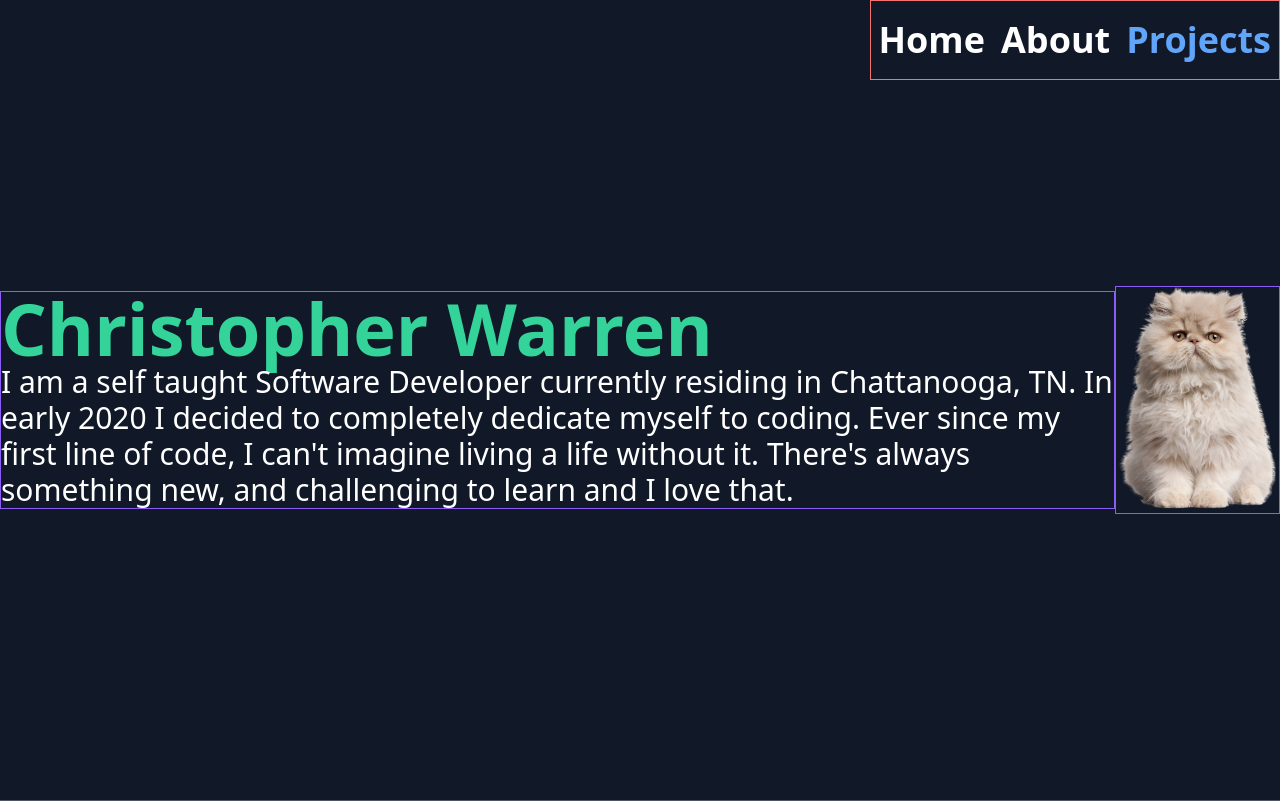
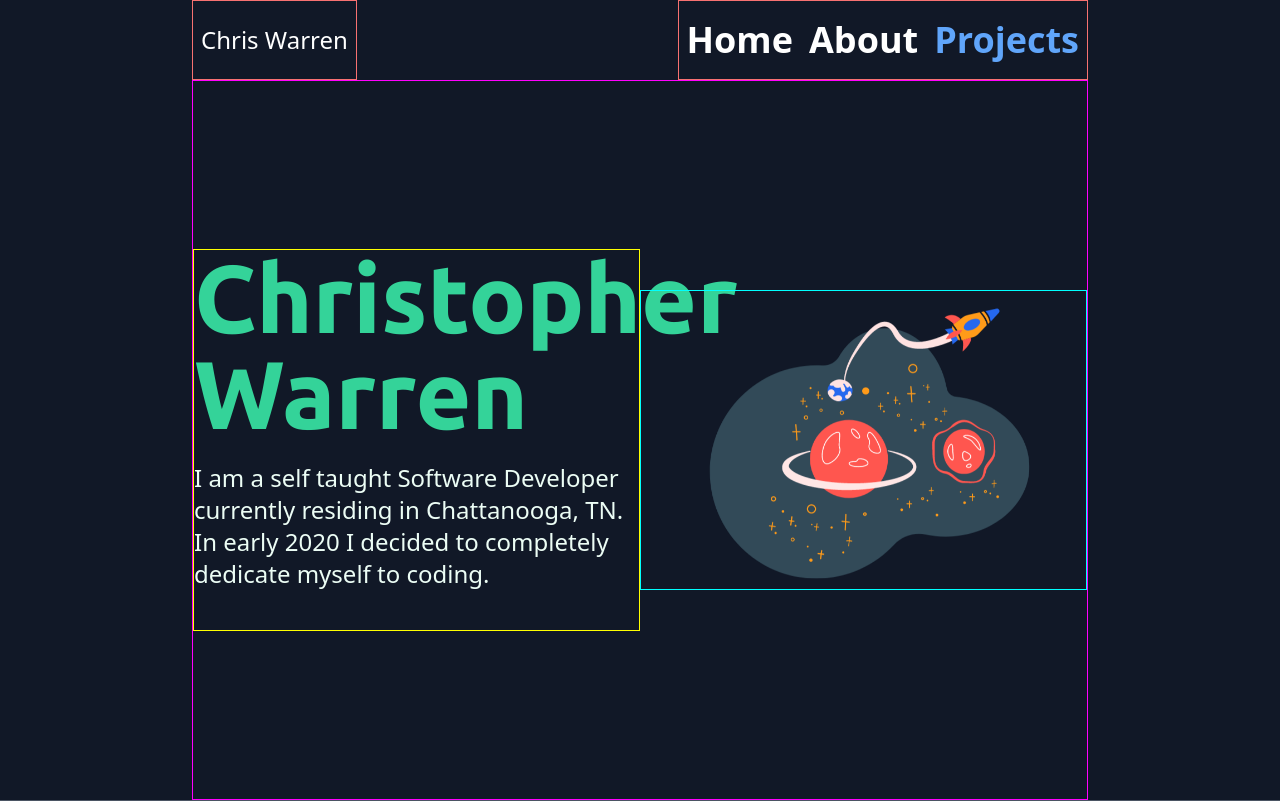
Before and after one commit to Christopher-Warren/portfoliov3, a Next.js app: page / in a window 1280 px wide. Shown: the top 801 px of the page. Built offline with nearby package versions, Linux system fonts and the light colour scheme.

Commit message:
Added font, Hid Modal on sm+, margins

```diff
--- a/components/NavBar.js
+++ b/components/NavBar.js
@@ -13,6 +13,7 @@ const NavBar = ({ activeLink, setActiveLink }) => {
     } else {
       setExpandNav(true);
     }
+
     if (isInViewport(document.getElementById("home"))) setActiveLink(0);
     if (isInViewport(document.getElementById("about"))) setActiveLink(1);
     if (isInViewport(document.getElementById("projects"))) setActiveLink(2);
@@ -20,6 +21,7 @@ const NavBar = ({ activeLink, setActiveLink }) => {
 
   useEffect(() => {
     handleScroll();
+
     window.addEventListener("scroll", handleScroll);
     return function cleanup() {
       window.removeEventListener("scroll", handleScroll);
@@ -28,7 +30,7 @@ const NavBar = ({ activeLink, setActiveLink }) => {
 
   return (
     <div
-      className={`text-2xl flex justify-end fixed top-0 w-full bg-gray-900 transition-all ease-in-out ${
+      className={`text-2xl flex fixed top-0 w-full bg-gray-900 transition-all ease-in-out ${
         expandNav ? "h-20 duration-700" : "h-16 glow-md duration-500"
       }`}
     >
--- a/components/NavItems.js
+++ b/components/NavItems.js
@@ -14,18 +14,18 @@ const NavItems = ({ activeLink }) => {
   };
 
   return (
-    <div className="flex">
+    <div className="flex justify-between w-screen mx-5 lg:mx-48">
       {/*
-      <ul className="flex items-center border border-red-400">
-        <li className="text-center px-2 ">Chris Warren</li>
-      </ul>
-
       SEE: onClick={handleLinkClick}
             className={activeLink === 0 ? "text-blue-400" : ""}
       @TODO extract nav links into standalone component
 
       */}
-      <NavModal />
+
+      <ul className="flex items-center border border-red-400">
+        <li className="text-center px-2 ">Chris Warren</li>
+      </ul>
+
       <ul className="sm:flex sm:items-center sm:text-4xl hidden font-bold border border-red-400 ">
         <li className="px-2">
           <a
@@ -55,6 +55,7 @@ const NavItems = ({ activeLink }) => {
           </a>
         </li>
       </ul>
+      <NavModal />
     </div>
   );
 };
--- a/components/NavModal.js
+++ b/components/NavModal.js
@@ -1,6 +1,6 @@
 import { useState } from "react";
 
-export default function NavModal() {
+export default function NavModal({ activeLink }) {
   const [navModal, setNavModal] = useState(false);
 
   // disables scroll bars when
@@ -25,8 +25,8 @@ export default function NavModal() {
   };
 
   return (
-    <div className="flex w-full justify-end items-center">
-      <ul className="sm:hidden  text-blue-400">
+    <div className="flex w-full sm:hidden justify-end items-center">
+      <ul className=" text-blue-400">
         <li
           onClick={handleNavModal}
           className="text-center px-2 border  border-red-100"
@@ -73,18 +73,18 @@ export default function NavModal() {
           </svg>
         </div>
         {/* Modal Link Content */}
-        <ul className="flex items-center sm:text-4xl font-bold border border-red-400 ">
-          <li className="px-2">
+        <ul className="flex flex-col items-center text-4xl font-bold border border-red-400 mt-10">
+          <li className="px-2 py-2">
             <a href="#home" onClick={handleLinkClick && handleNavModal}>
               Home
             </a>
           </li>
-          <li className="px-2">
+          <li className="px-2 py-2">
             <a href="#about" onClick={handleLinkClick && handleNavModal}>
               About
             </a>
           </li>
-          <li className="px-2">
+          <li className="px-2 py-2">
             <a href="#projects" onClick={handleLinkClick && handleNavModal}>
               Projects
             </a>
--- a/pages/_document.js
+++ b/pages/_document.js
@@ -12,6 +12,7 @@ class MyDocument extends Document {
         <Head />
         <body className="bg-gray-900 text-white">
           <link rel="icon" type="image/png" href="/favicon.png" />
+
           <Main />
           <NextScript />
         </body>
--- a/pages/index.js
+++ b/pages/index.js
@@ -16,35 +16,43 @@ export default function Home() {
           | Christopher Warren
         </title>
         <meta name="viewport" content="initial-scale=1.0, width=device-width" />
+
+        <link rel="preconnect" href="https://fonts.gstatic.com" />
+        <link
+          href="https://fonts.googleapis.com/css2?family=Ubuntu:wght@300;400;500;700&display=swap"
+          rel="stylesheet"
+        />
       </Head>
+      {/* pt-20 offsets size of NavBar
 
-      <div className="">
-        <div id="home" className="flex items-center h-screen">
-          <article className="border border-purple-500">
-            <h1 className="md:text-7xl text-4xl font-bold text-green-400">
-              Christopher Warren
+      flex lg:flex-row flex-col h-full lg:items-start lg:justify-between items-center border  lg:mx-60 border-purple-500
+      */}
+      <div className="h-screen pt-20">
+        <section
+          id="home"
+          className="test-1 h-full flex flex-col mx-5 lg:flex-row lg:mx-48 lg:items-center"
+        >
+          <article className="test-2 pb-10 lg:w-1/2">
+            <h1 className="text-green-400 text-5xl font-bold pb-5 lg:text-8xl">
+              Christopher
+              <br /> Warren
             </h1>
-
-            <p className="md:text-3xl">
+            <p className="text-2xl text-green-50">
               I am a self taught Software Developer currently residing in
               Chattanooga, TN. In early 2020 I decided to completely dedicate
-              myself to coding. Ever since my first line of code, I can't
-              imagine living a life without it. There's always something new,
-              and challenging to learn and I love that.
+              myself to coding.
             </p>
           </article>
-          <div className="border border-purple-500">
-            <img src="/kitty.png" />
+          <div className="test-3  lg:w-1/2">
+            <img src="/space2.png" />
           </div>
-        </div>
-
+        </section>
         <div className="bg-gray-600 h-screen">
           ABOUT
           <div id="about" className="mt-20">
             About
           </div>
         </div>
-
         <div className="bg-gray-600 h-screen">
           projects
           <div id="projects" className="mt-20">
--- a/styles/customstyles.css
+++ b/styles/customstyles.css
@@ -1,3 +1,7 @@
+h1 {
+  font-family: "Ubuntu", sans-serif;
+}
+
 .glow-md {
   /* box-shadow: rgba(186, 186, 190, 0.2) 0px 4px 18px 0px; */
   box-shadow: rgba(255, 255, 255, 0.11) 0px 0px 20px;
@@ -6,3 +10,23 @@
 .transition-height {
   transition: height 0.3s;
 }
+
+.glow-text {
+  text-shadow: 0 0 6px rgba(202, 228, 225, 0.98),
+    0 0 0px rgba(202, 228, 225, 0.42), 0 0 0px rgba(30, 132, 242, 0.58),
+    0 0 0px rgba(30, 132, 242, 0.84), 0 0 0px rgba(30, 132, 242, 0.88);
+}
+
+.test-1 {
+  border-width: 1px;
+  border-color: rgb(255, 0, 255);
+}
+.test-2 {
+  border-width: 1px;
+  border-color: rgb(255, 255, 0);
+}
+
+.test-3 {
+  border-width: 1px;
+  border-color: rgb(0, 255, 255);
+}
```
Also changed, not shown: public/space.png (added), public/space2.png (added).
